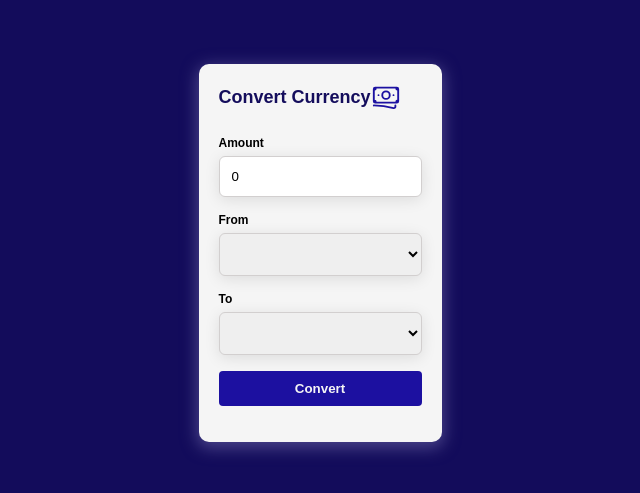
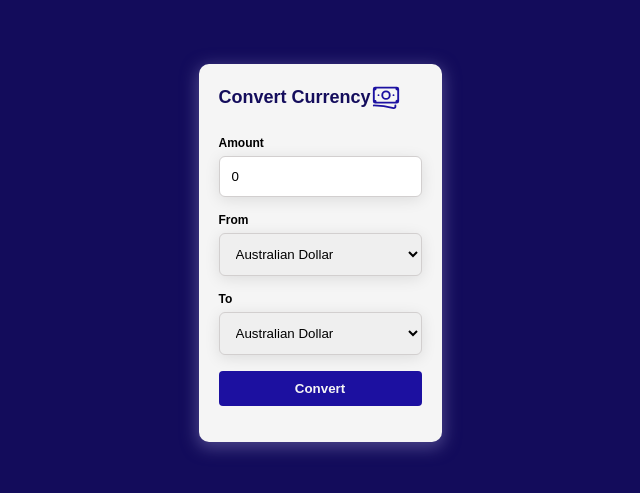
Before and after one commit to AbuMahir980/currency_converter, a plain HTML site: page index.html in a window 1280 px wide. Shown: the part 155-648 px from the top of the page, without its empty margins (320-960 px from the left). Drawn offline with Linux system fonts and the light colour scheme.

Commit message:
Add changes to code base

```diff
--- a/index.html
+++ b/index.html
@@ -23,12 +23,76 @@
 
             <div>
                 <label for="fromCurrency">From</label>
-                <select id="fromCurrency"></select>
+                <select id="fromCurrency">
+                    <option value="AUD">Australian Dollar</option>
+                    <option value="BGN">Bulgarian Lev</option>
+                    <option value="BRL">Brazilian Real</option>
+                    <option value="CAD">Canadian Dollar</option>
+                    <option value="CHF">Swiss Franc</option>
+                    <option value="CNY">Chinese Renminbi Yuan</option>
+                    <option value="CZK">Czech Koruna</option>
+                    <option value="DKK">Danish Krone</option>
+                    <option value="EUR">Euro</option>
+                    <option value="GBP">British Pound</option>
+                    <option value="HKD">Hong Kong Dollar</option>
+                    <option value="HUF">Hungarian Forint</option>
+                    <option value="IDR">Indonesian Rupiah</option>
+                    <option value="ILS">Israeli New Sheqel</option>
+                    <option value="INR">Indian Rupee</option>
+                    <option value="ISK">Icelandic Króna</option>
+                    <option value="JPY">Japanese Yen</option>
+                    <option value="KRW">South Korean Won</option>
+                    <option value="MXN">Mexican Peso</option>
+                    <option value="MYR">Malaysian Ringgit</option>
+                    <option value="NOK">Norwegian Krone</option>
+                    <option value="NZD">New Zealand Dollar</option>
+                    <option value="PHP">Philippine Peso</option>
+                    <option value="PLN">Polish Złoty</option>
+                    <option value="RON">Romanian Leu</option>
+                    <option value="SEK">Swedish Krona</option>
+                    <option value="SGD">Singapore Dollar</option>
+                    <option value="THB">Thai Baht</option>
+                    <option value="TRY">Turkish Lira</option>
+                    <option value="USD">United States Dollar</option>
+                    <option value="ZAR">South African Rand</option>
+                </select>
             </div>
 
             <div>
                 <label for="toCurrency">To</label>
-                <select id="toCurrency"></select>
+                <select id="toCurrency">
+                    <option value="AUD">Australian Dollar</option>
+                    <option value="BGN">Bulgarian Lev</option>
+                    <option value="BRL">Brazilian Real</option>
+                    <option value="CAD">Canadian Dollar</option>
+                    <option value="CHF">Swiss Franc</option>
+                    <option value="CNY">Chinese Renminbi Yuan</option>
+                    <option value="CZK">Czech Koruna</option>
+                    <option value="DKK">Danish Krone</option>
+                    <option value="EUR">Euro</option>
+                    <option value="GBP">British Pound</option>
+                    <option value="HKD">Hong Kong Dollar</option>
+                    <option value="HUF">Hungarian Forint</option>
+                    <option value="IDR">Indonesian Rupiah</option>
+                    <option value="ILS">Israeli New Sheqel</option>
+                    <option value="INR">Indian Rupee</option>
+                    <option value="ISK">Icelandic Króna</option>
+                    <option value="JPY">Japanese Yen</option>
+                    <option value="KRW">South Korean Won</option>
+                    <option value="MXN">Mexican Peso</option>
+                    <option value="MYR">Malaysian Ringgit</option>
+                    <option value="NOK">Norwegian Krone</option>
+                    <option value="NZD">New Zealand Dollar</option>
+                    <option value="PHP">Philippine Peso</option>
+                    <option value="PLN">Polish Złoty</option>
+                    <option value="RON">Romanian Leu</option>
+                    <option value="SEK">Swedish Krona</option>
+                    <option value="SGD">Singapore Dollar</option>
+                    <option value="THB">Thai Baht</option>
+                    <option value="TRY">Turkish Lira</option>
+                    <option value="USD">United States Dollar</option>
+                    <option value="ZAR">South African Rand</option>
+                </select>
             </div>
 
             <button>Convert</button>
--- a/script.js
+++ b/script.js
@@ -11,9 +11,6 @@ const getCurrencyRate = async (fromCurrency, toCurrency) => {
     const currencyConvertUrl = new URL(
 			"https://api.frankfurter.app/latest"
 		);
-    // const currencyConvertUrlTo = new URL(
-		// 	"https://api.frankfurter.app/latest?to=ZAR"
-		// );
 
     currencyConvertUrl.searchParams.append('from=USD', fromCurrency)
     currencyConvertUrl.searchParams.append("to=ZAR", toCurrency);
@@ -25,22 +22,64 @@ const getCurrencyRate = async (fromCurrency, toCurrency) => {
 };
 
 // getCurrencyRate();
+// const countries = {
+//     AUD: "Australian Dollar",
+//     BGN: "Bulgarian Lev",
+//     BRL: "Brazilian Real",
+//     CAD: "Canadian Dollar",
+//     CHF: "Swiss Franc",
+//     CNY: "Chinese Renminbi Yuan",
+//     CZK: "Czech Koruna",
+//     DKK: "Danish Krone",
+//     EUR: "Euro",
+//     GBP: "British Pound",
+//     HKD: "Hong Kong Dollar",
+//     HUF: "Hungarian Forint",
+//     IDR: "Indonesian Rupiah",
+//     ILS: "Israeli New Sheqel",
+//     INR: "Indian Rupee",
+//     ISK: "Icelandic Króna",
+//     JPY: "Japanese Yen",
+//     KRW: "South Korean Won",
+//     MXN: "Mexican Peso",
+//     MYR: "Malaysian Ringgit",
+//     NOK: "Norwegian Krone",
+//     NZD: "New Zealand Dollar",
+//     PHP: "Philippine Peso",
+//     PLN: "Polish Złoty",
+//     RON: "Romanian Leu",
+//     SEK: "Swedish Krona",
+//     SGD: "Singapore Dollar",
+//     THB: "Thai Baht",
+//     TRY: "Turkish Lira",
+//     USD: "United States Dollar",
+//     ZAR: "South African Rand"
+// }
+// const currencyKeys = [...Object.keys(countries)]
+// console.log(currencyKeys)
+// const appendToSelect = (selectElement, optionItem) => {
+//     const optionElement = document.createElement('option');
+//     const optionKeys = currencyKeys;
+//     optionItem = optionKeys
+//     optionElement.value = optionItem
+//     optionElement.textContent = optionItem;
 
-const appendToSelect = (selectElement, optionItem) => {
-    const optionElement = document.createElement('option');
-    optionElement.value = optionItem.code;
-    optionElement.textContent = optionItem.description;
+//     selectElement.appendChild(optionElement);
+// };
 
-    selectElement.appendChild(optionElement);
-};
+// appendToSelect();
 
-const populateSelectElement = (selectElement, optionList) => {
-  optionList.forEach(optionItem => {
-      appendOptionToSelect(selectElement, optionItem);
-  })
-};
+// // const populateSelectElement = (selectElement, optionList) => {
+// //   optionList.forEach(optionItem => {
+// //       appendOptionToSelect(selectElement, optionItem);
+// //   })
+// // };
 
 const setupCurrencies = async () => {
-      const fromCurrencyElem = document.querySelector('#from');
-      const toCurrencyElem = document.querySelector("#to");
+      const fromCurrencyElem = document.querySelector('#fromCurrency');
+      const toCurrencyElem = document.querySelector("#toCurrency");
+
+      const currOptions = await getCurrency();
+
+
 }
```
